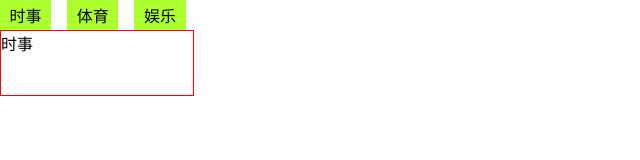
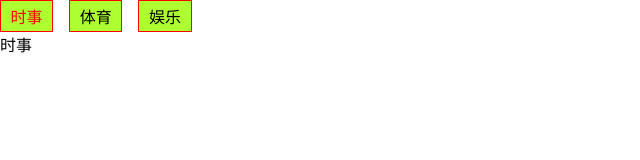
Before and after one commit to maHouse/sec-change, a plain HTML site: page jQuery学习/锋利的jQuery学习-第五章-6.html in a window 1280 px wide. Both pictures are taken after a click on the item "时事". Shown: the whole page, without its empty margins (0-640 px from the left). Drawn offline with Linux system fonts and the light colour scheme.

Commit message:
add-more

```diff
--- a/jQuery学习/锋利的jQuery学习-第五章-6.html
+++ b/jQuery学习/锋利的jQuery学习-第五章-6.html
@@ -8,16 +8,24 @@
 		*{ margin: 0; padding: 0; }
 		ul{ list-style: none; }
 		.tab_menu>ul{ display: flex; }
-		.tab_menu>ul li{ padding: .2rem .6rem; margin-right: 1rem; background: greenyellow;}
+		.tab_menu>ul li{ padding: .2rem .6rem; margin-right: 1rem; background: greenyellow; border: 1px solid #f00; cursor: pointer; }
 		.tab_menu>ul li:nth-child(1){ padding: .2rem .6rem 0 .6rem; }
 		.tab_box{
 			width: 12rem;
 			height: 4rem;
-			border: 1px solid #f00;
+			/*border: 1px solid #f00;*/
 		}
 		.hide{
 			color: #fefefe;
 			display: none;
+		}
+		.selected{
+			color: red;
+			background: #fff;
+			display: block;
+		}
+		.hover{
+			display: block;
 		}
 	</style>
 
@@ -34,7 +42,13 @@
 				var index = $div_li.index( this );
 				$("div.tab_box > div")
 					.eq(index).show()
-					.sibilins().hide();
+					.siblings().hide();
+			} ).hover( function() {
+
+				$( this ).addClass("hover");
+			},function() {
+
+				$( this ).removeClass("hover");
 			} );
 
 		} )
```
